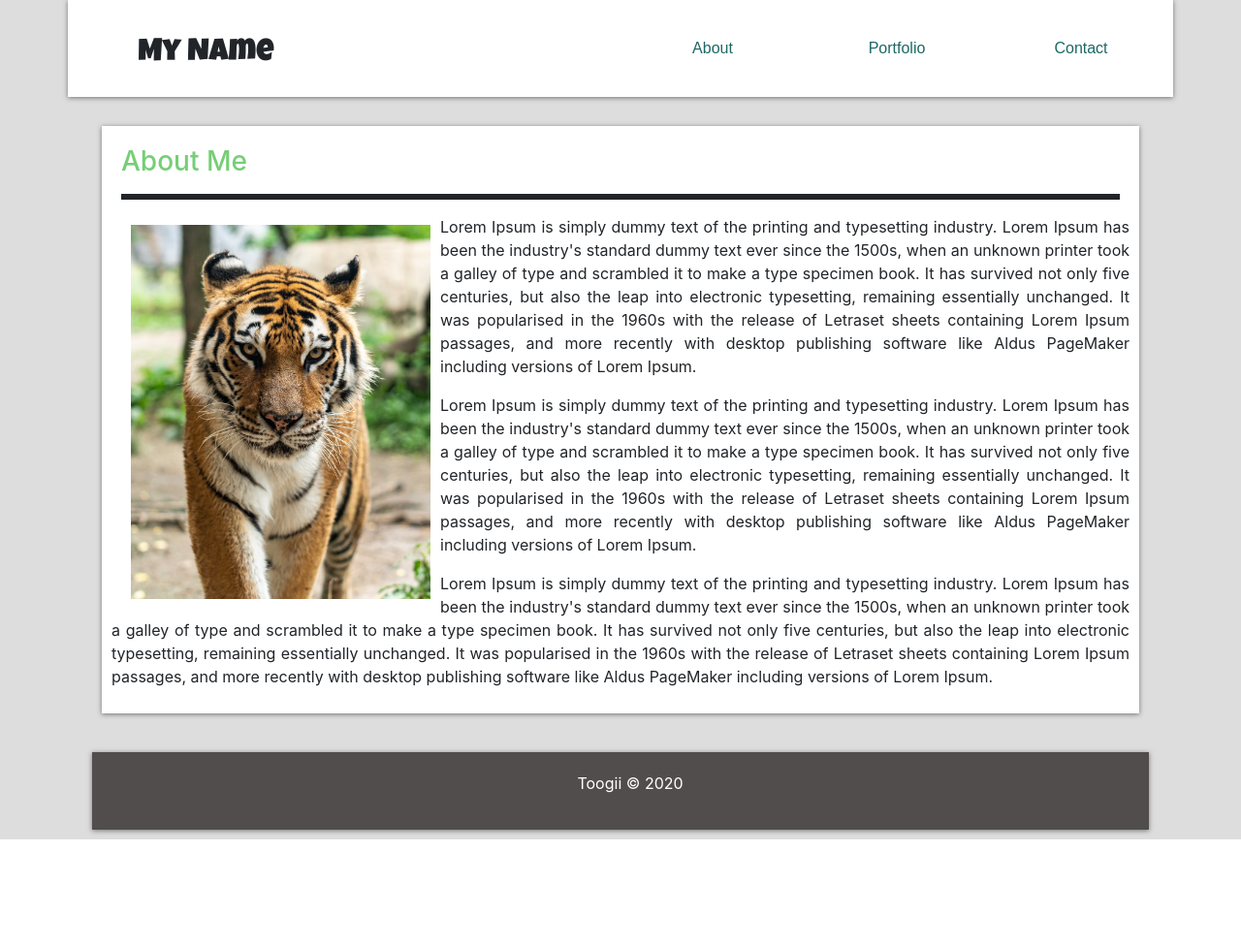
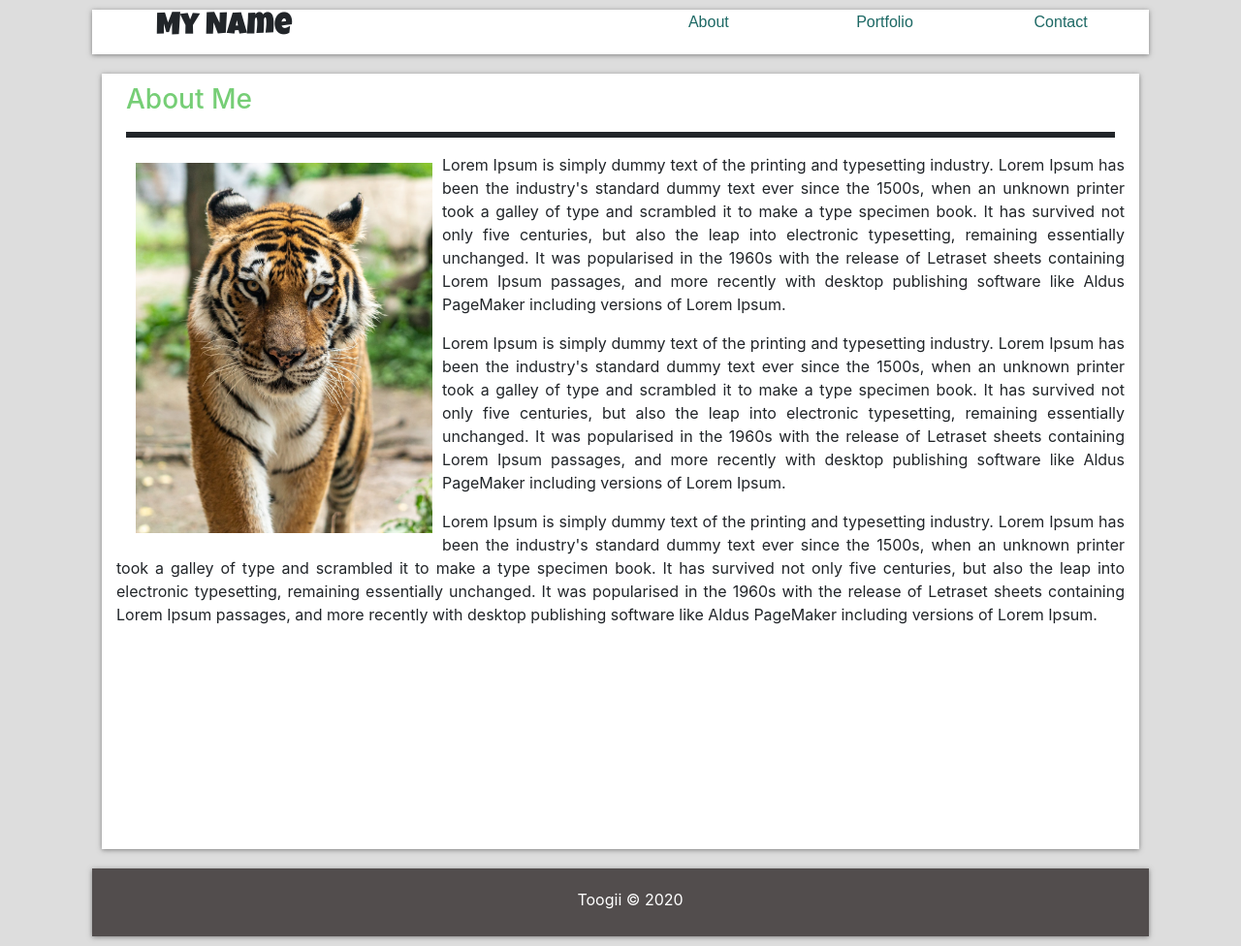
Before and after one commit to Toogii2019/Responsive_Portfolio, a web app: file index.html in a window 1280 px wide. Shown: the whole page at 97% size. Before the commit the page ends 866 px from the top, so only its background shows below. Run offline with its HTML, style and script files only (its server is not run), Linux system fonts and the light colour scheme; some libraries are stand-ins or nearby versions.

Commit message:
Fixing bug

```diff
--- a/static/css/style-1.css
+++ b/static/css/style-1.css
@@ -5,7 +5,7 @@
     --light: #fff;
     --light-blue: rgb(169, 222, 222);
     --black: rgb(74, 82, 82);
-    --shadow: 0 1px 5px rgba(104,104,104, 0.9);
+    --shadow: 0 1px 5px rgba(104,104,104, 0.8);
     --title-color: rgb(135, 125, 116);
 }
 
@@ -14,21 +14,13 @@ body {
     margin: 0;
 }
 
-.container {
-    display:grid;
-    grid-template-columns: 1fr;
-    grid-template-rows: 100px 1fr 100px;
-    gap: 10px;
-}
-
 .head-row {
-    /* margin: 10px; */
+    margin: 10px;
     box-shadow: var(--shadow);
     background: var(--light);
     text-align: center;
+}
 
-    /* padding: 25px; */
-}
 .head-row h2 {
     font-family: "Luckiest Guy", sans-serif;
     text-align: center;
@@ -37,17 +29,15 @@ body {
 .nav-col {
     display: block;
     text-align: center;
-    padding-top: 37px;
+}
+.nav-col ul li {
+    display: block;
 }
 
 .nav-col a {
     text-decoration: none;
     font-family: sans-serif;
     color: rgb(28, 104, 100);
-    padding: 41px;
-}
-.nav-col a:hover {
-    background: var(--dark);
 }
 
 .body-row {
@@ -55,22 +45,17 @@ body {
     /* margin-left: 30px; */
     padding:10px;
     margin: 10px;
-    justify-content: center;
-    align-items: center;
 
 }
-
 .body-col {
     display: inline-block;
     box-shadow: var(--shadow);
     background: var(--light);
     justify-content: center;
-    /* border: 1px solid; */
-    height: auto;
-    padding: 10px;
+    height: 100vh;
+    /* padding: 10px; */
 
 }
-
 .picture {
     margin: 10px;
 }
@@ -78,7 +63,6 @@ body {
 h3 {
     color: rgb(118, 206, 118)
 }
-
 .picture img {
     float: left;
     width: 30%;
@@ -92,11 +76,9 @@ h3 {
     /* margin: 10px;
     padding: 10px; */
 }
-
 hr {
     border: 3px solid;
 }
-
 .footer-row {
     margin: 10px;
     box-shadow: var(--shadow);
@@ -104,18 +86,16 @@ hr {
     padding:10px;
     background: rgb(82, 77, 77);
 }
-
 .footer-col {
     color: white;
     text-align: center;
     margin: 10px;
 }
-
 .form-container {
     padding: 10px;
 }
-@media screen and (max-width: 300px) {
+/* @media screen and (max-width: 576px) {
     img {
         align-items: center;
     }
-}
+} */
```
Also changed, not shown: README.md.
